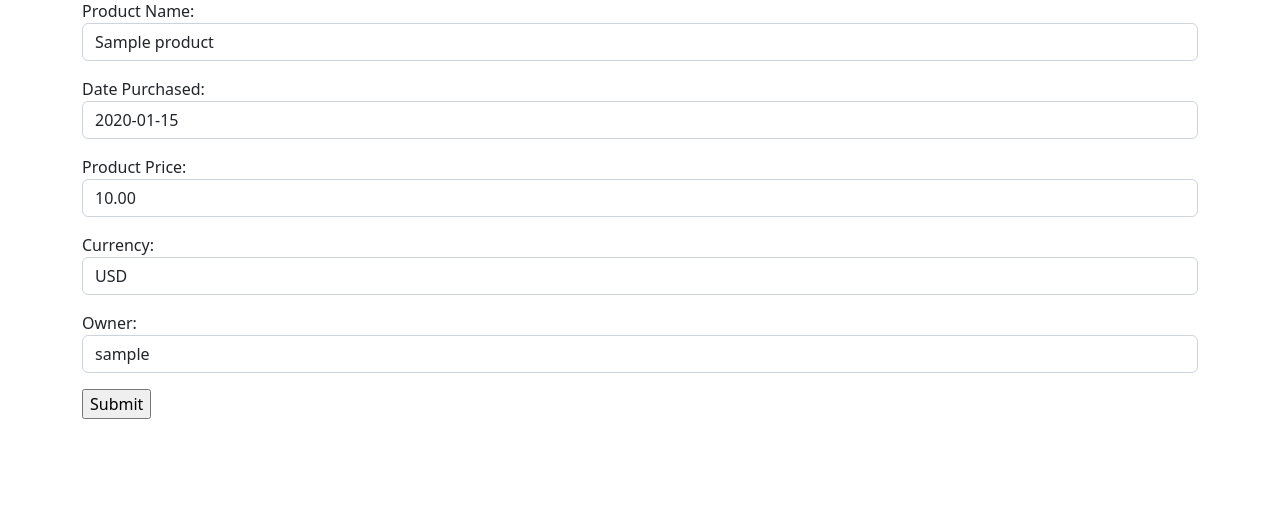
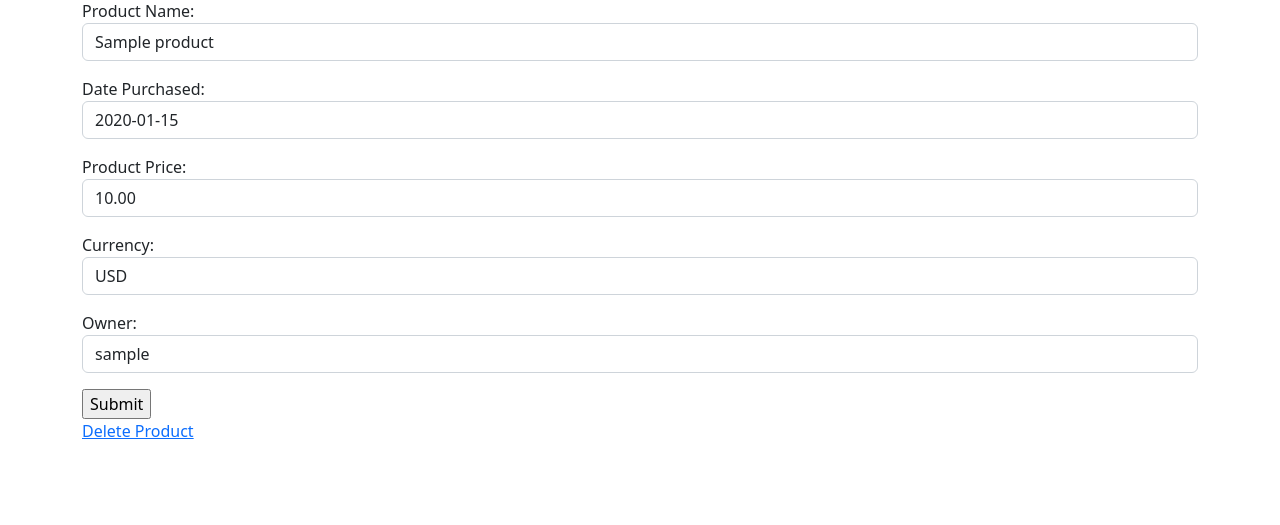
Before and after one commit to matthewleighton/productlifespan, a Django app: page /product/1 in a window 1280 px wide. Shown: the part 138-663 px from the top of the page. Run offline with Django 4.2, Linux system fonts and the light colour scheme; tables that the repository leaves empty hold one stand-in row (values such as "Sample post").

Commit message:
Add ability to delete exiting products

```diff
--- a/products/templates/products/product.html
+++ b/products/templates/products/product.html
@@ -5,4 +5,6 @@
 {% block content %}
 	<h1>{{ product.name }}</h1>
 	{% include 'products/product_form.html' %}
+
+	<a href="{% url 'products:delete' product.id %}">Delete Product</a>
 {% endblock %}
--- a/products/urls.py
+++ b/products/urls.py
@@ -7,5 +7,6 @@ app_name = 'products'
 urlpatterns = [
 	path('', views.index, name='index'),
 	path('new', views.new, name='new'),
-	path('product/<int:product_id>', views.product, name='product')
+	path('product/<int:product_id>', views.product, name='product'),
+	path('delete/<int:product_id>', views.delete, name='delete')
 ]
--- a/products/views.py
+++ b/products/views.py
@@ -59,3 +59,13 @@ def product(request, product_id):
 	}
 
 	return render(request, 'products/product.html', context)
+
+def delete(request, product_id):
+	product = get_object_or_404(Product, pk=product_id)
+	product_name = product.name
+
+	product.delete()
+
+	messages.success(request, f'Product "{product_name}" deleted.')
+
+	return redirect(f'/')
```
